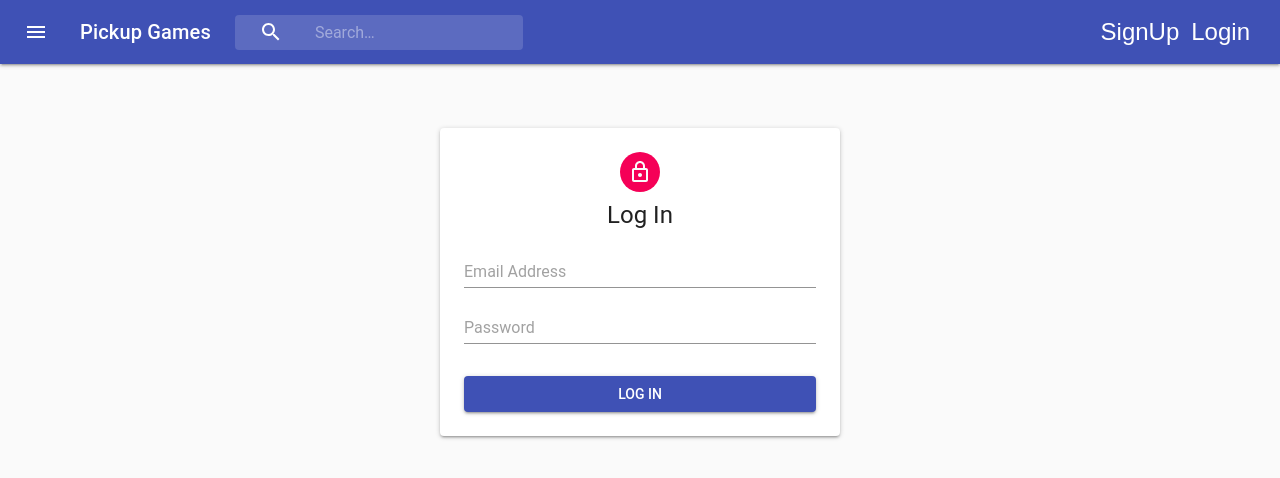
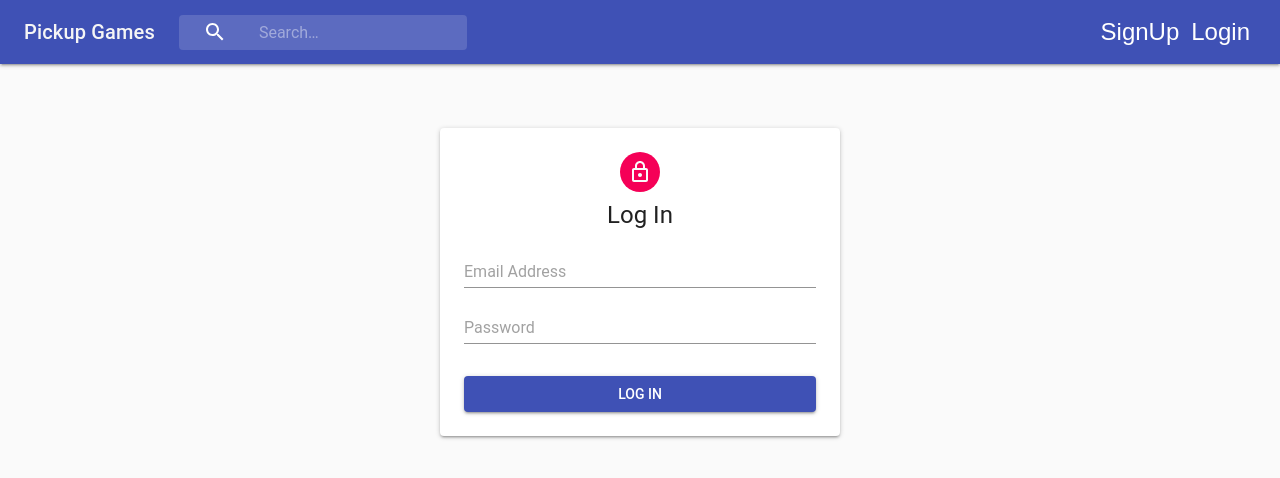
Before and after one commit to juancbaires/Playgroundz-FrontEnd, a React (Create React App) app: page /login in a window 1280 px wide. Shown: the top 478 px of the page. Built offline with nearby package versions, Linux system fonts and the light colour scheme.

Commit message:
issue creating now

```diff
--- a/src/Components/App.js
+++ b/src/Components/App.js
@@ -53,8 +53,7 @@ class App extends Component {
   }
   // handle signup
 
-  handleSignUp = (e) => {
-    e.preventDefault()
+  handleSignUp = () => {
     axios.post(`${env}/users/signup`, {
       email: this.state.email,
       password: this.state.password
@@ -73,8 +72,7 @@ class App extends Component {
 
   // handle log in
 
-  handleLogIn = (e) => {
-    e.preventDefault()
+  handleLogIn = () => {
     axios.post(`${env}/users/login`, {
       email: this.state.email,
       password: this.state.password
@@ -94,15 +92,15 @@ class App extends Component {
   render() {
     return (
       <div className="appBackground">
-        <Header />
+        <Header isLoggedIn={this.state.isLoggedIn} handleLogIn={this.handleLogIn} handleLogOut={this.handleLogOut} handleSignUp={this.handleSignUp} />
         <main>
           <Switch>
             <Route path="/create-event" render={() => <CreateEvent event={this.state} />} />
             {/* Sign-up Page */}
-            <Route path="/signup" render={() => <Signup isLoggedIn={this.state.isLoggedIn} handleInput={this.handleInput} handleSignUp={this.handleSignUp} signUpError={this.state.signUpError} />} />
+            <Route path="/signup" render={(props) => <Signup {...props} isLoggedIn={this.state.isLoggedIn} handleInput={this.handleInput} handleSignUp={this.handleSignUp} signUpError={this.state.signUpError} />} />
             {/* Login Page */}
             <Route path="/logout" render={() => <Logout isLoggedIn={this.state.isLoggedIn} handleLogOut={this.state.handleLogOut} />} />
-            <Route path="/login" render={() => <Login isLoggedIn={this.state.isLoggedIn} handleInput={this.handleInput} handleLogIn={this.handleLogIn} loginError={this.state.loginError} />} />
+            <Route path="/login" render={(props) => <Login {...props} isLoggedIn={this.state.isLoggedIn} handleInput={this.handleInput} handleLogIn={this.handleLogIn} loginError={this.state.loginError} />} />
             {/* Home Page / main landingpage */}
             <Route path="/" render={() => <Home isLoggedIn={this.state.isLoggedIn} />} />
           </Switch>
--- a/src/Components/Header/Header.css
+++ b/src/Components/Header/Header.css
@@ -0,0 +1,4 @@
+.PickupGames-header {
+    text-decoration: none;
+    color: whitesmoke;
+}
--- a/src/Components/Header/Header.js
+++ b/src/Components/Header/Header.js
@@ -1,52 +1,16 @@
 import React, { Component } from "react";
 import { Link } from "react-router-dom";
+import './Header.css';
 
 class Header extends Component {
-  constructor(props) {
-    super(props);
-    this.state = {
-      logstatus: false
-    };
-  }
-
-  login = () => {
-    this.setState({
-      logstatus: true
-    });
-  };
-
-  logout = () => {
-    this.setState({
-      logstatus: false
-    });
-  };
 
   render() {
     return (
       <div>
         <div className="MuiToolbar-root-47 MuiToolbar-regular-49 MuiToolbar-gutters-48 MuiButton-contained-ezy MuiAppBar-colorPrimary-18 MikeLink1">
-          <button
-            className="MuiButtonBase-root-57 MuiIconButton-root-51 MuiIconButton-colorInherit-52 PrimarySearchAppBar-menuButton-3"
-            type="button"
-            aria-label="Open drawer"
-          >
-            <span className="MuiIconButton-label-56">
-              <svg
-                className="MuiSvgIcon-root-60"
-                focusable="false"
-                viewBox="0 0 24 24"
-                aria-hidden="true"
-                role="presentation"
-              >
-                <path fill="none" d="M0 0h24v24H0z" />
-                <path d="M3 18h18v-2H3v2zm0-5h18v-2H3v2zm0-7v2h18V6H3z" />
-              </svg>
-            </span>
-            <span className="MuiTouchRipple-root-130" />
-          </button>
-          <h6 className="MuiTypography-root-69 MuiTypography-h6-86 MuiTypography-colorInherit-98 MuiTypography-noWrap-95 PrimarySearchAppBar-title-4">
+          <Link to="/" style={{ textDecoration: 'none' }}><h6 className="MuiTypography-root-69 PickupGames-header MuiTypography-h6-86 MuiTypography-colorInherit-98 MuiTypography-noWrap-95 PrimarySearchAppBar-title-4">
             Pickup Games
-          </h6>
+          </h6></Link>
           <div className="PrimarySearchAppBar-search-5">
             <div className="PrimarySearchAppBar-searchIcon-6">
               <svg
@@ -92,9 +56,23 @@ class Header extends Component {
             </button>
           </div>
 
-          {this.state.logstatus ? (
-            <Link to="/logout" onClick={this.logout}>
+          {this.props.isLoggedIn ? (
+            <div>
+              <Link to="/create-event" >
                 <button
+                  class="MuiButtonBase-root-155 MuiIconButton-root-149 MuiIconButton-colorInherit-150 MuiButton-contained-ezy MuiAppBar-colorPrimary-18 juan-noborder"
+                  tabindex="0"
+                  type="button"
+                  aria-haspopup="true"
+                >
+                  <span class="MuiIconButton-label-154" />
+                  <span class="MuiTouchRipple-root-246" />
+                  + Event
+            </button>
+              </Link>
+              <Link to="/" >
+                <button
+                  onClick={this.props.handleLogOut}
                   class="MuiButtonBase-root-155 MuiIconButton-root-149 MuiIconButton-colorInherit-150 MuiButton-contained-ezy MuiAppBar-colorPrimary-18 juan-noborder"
                   tabindex="0"
                   type="button"
@@ -105,6 +83,7 @@ class Header extends Component {
                   Logout
               </button>
               </Link>
+            </div>
           ) : (
               <div>
                 <Link to="/signup">
@@ -119,7 +98,7 @@ class Header extends Component {
                     SignUp
                 </button>
                 </Link>
-              <Link to="/login" onClick={this.login}>
+                <Link to="/login">
                   <button
                     className="MuiButtonBase-root-155 MuiIconButton-root-149 MuiIconButton-colorInherit-150 MuiButton-contained-ezy MuiAppBar-colorPrimary-18 juan-noborder"
                     tabIndex="0"
--- a/src/Components/Login/Login.js
+++ b/src/Components/Login/Login.js
@@ -1,6 +1,12 @@
 import React, { Component } from "react";
+import { Link } from "react-router-dom"
 
 class Login extends Component {
+  handleSubmit = (e) => {
+    e.preventDefault()
+    this.props.handleLogIn()
+    this.props.history.push("/")
+  }
   render() {
     return (
       <div>
@@ -56,14 +62,14 @@ class Login extends Component {
               </div>
 
               {/* Submit Button Big Blue */}
-              <button onClick={this.props.handleLogIn}
+              <Link to="/"><button onClick={this.handleSubmit}
                 class="MuiButtonBase-root-57 MuiButton-root-183 MuiButton-contained-194 MuiButton-containedPrimary-195 MuiButton-raised-197 MuiButton-raisedPrimary-198 MuiButton-fullWidth-208 SignIn-submit-134"
-                tabindex="0"
+
                 type="submit"
               >
                 <span class="MuiButton-label-184">Log In</span>
                 <span class="MuiTouchRipple-root-209" />
-              </button>
+              </button></Link>
             </form>
           </div>
         </main>
--- a/src/Components/Signup/Signup.js
+++ b/src/Components/Signup/Signup.js
@@ -1,6 +1,11 @@
 import React, { Component } from "react";
-
+import { Link } from "react-router-dom"
 class Signup extends Component {
+  handleSubmit = (e) => {
+    e.preventDefault()
+    this.props.handleSignUp()
+    this.props.history.push("/")
+  }
   render() {
     return (
       <div>
@@ -58,15 +63,15 @@ class Signup extends Component {
               </div>
 
               {/* submit registeration */}
-              <button
-                onClick={this.props.handleSignUp}
+              <Link to="/"><button
+                onClick={this.handleSubmit}
                 class="MuiButtonBase-root-57 MuiButton-root-183 MuiButton-contained-194 MuiButton-containedPrimary-195 MuiButton-raised-197 MuiButton-raisedPrimary-198 MuiButton-fullWidth-208 SignIn-submit-134"
                 tabindex="0"
                 type="register"
               >
                 <span class="MuiButton-label-184">Register</span>
                 <span class="MuiTouchRipple-root-209" />
-              </button>
+              </button></Link>
             </form>
           </div>
         </main>
```
Lines whose indentation alone changed are shown as unchanged.
